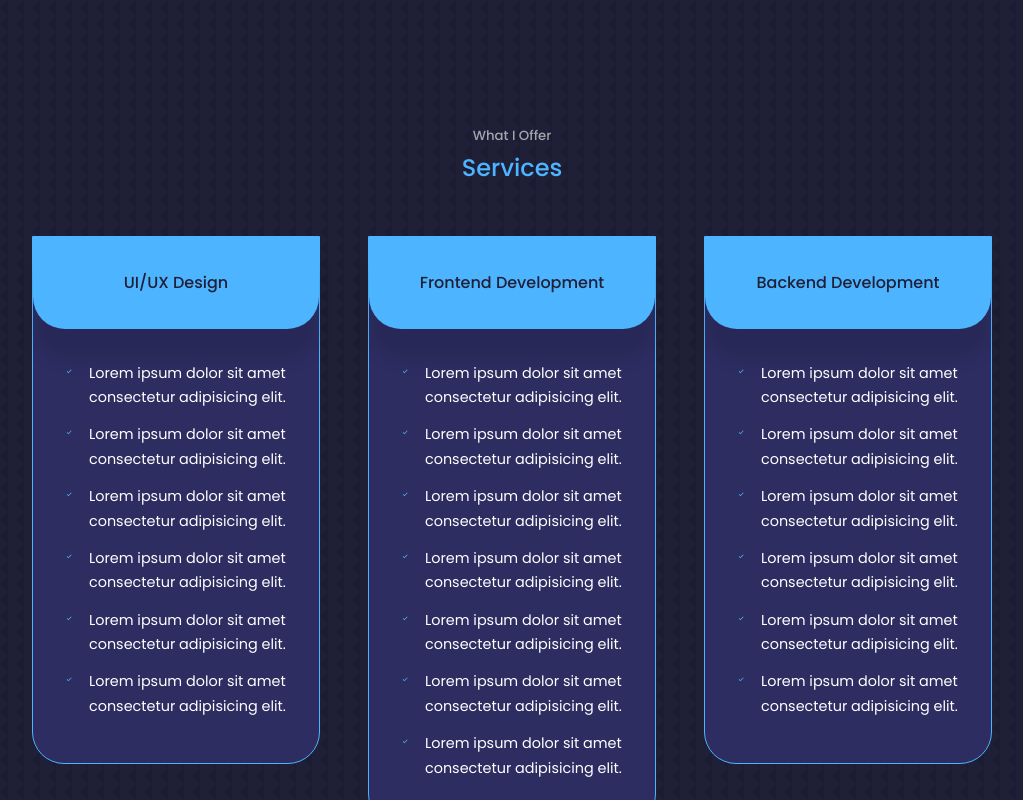
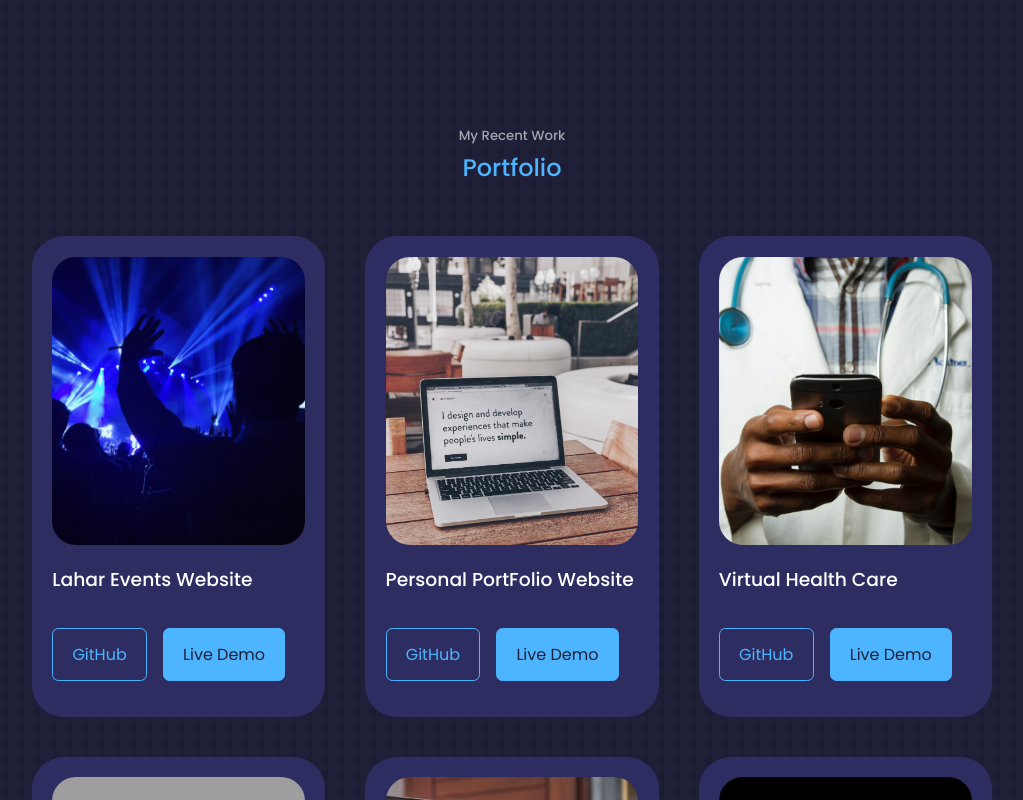
Before and after one commit to JatinBisht2308/PortFolio-Website, a React (Create React App) app in the folder portfolio1/: page / in a window 1280 px wide. Shown: the part 2160-2960 px from the top of the page, without its empty margins (128-1151 px from the left). Built offline with nearby package versions, Linux system fonts and the light colour scheme; grey boxes are pictures that could not be loaded.

Commit message:
:fire: removed services section

```diff
--- a/portfolio1/src/App.js
+++ b/portfolio1/src/App.js
@@ -2,7 +2,6 @@ import './App.css';
 import Header from "./components/header/Header";
 import Footer from "./components/footer/Footer";
 import Nav from "./components/navbar/Nav";
-import Services from "./components/services/Services";
 import Portfolio from "./components/portfolio/Portfolio";
 import About from "./components/about/About";
 import Experience from "./components/experience/Experience";
@@ -14,7 +13,6 @@ function App() {
       <Nav />
       <About />
       <Experience />
-      <Services />
       <Portfolio />
       <Contact />
       <Footer />
--- a/portfolio1/src/components/navbar/Nav.jsx
+++ b/portfolio1/src/components/navbar/Nav.jsx
@@ -31,9 +31,9 @@ const Nav = () => {
         <BiBook />
       </a>
       <a
-        href="#services"
-        onClick={() => setActiveNav("#services")}
-        className={activeNav === "#services" ? "active" : ""}
+        href="#portfolio"
+        onClick={() => setActiveNav("#portfolio")}
+        className={activeNav === "#portfolio" ? "active" : ""}
       >
         <RiServiceLine />
       </a>
--- a/portfolio1/src/components/services/Services.css
+++ /dev/null
@@ -1,66 +0,0 @@
-.services__container {
-  display: grid;
-  grid-template-columns: repeat(3, 1fr);
-  gap: 3rem;
-}
-.service {
-  background: var(--color-bg-variant);
-  border-radius: 0 0 2rem 2rem;
-  border: 1px solid var(--color-primary);
-  height: fit-content;
-  transition: var(--transition);
-}
-
-.service:hover {
-  background: transparent;
-  border-color: var(--color-primary-variant);
-  cursor: default;
-}
-.service__head {
-  background: var(--color-primary);
-  padding: 2rem;
-  border-radius: 0 0 2rem 2rem;
-  box-shadow: 0 2rem 1rem rgba(0, 0, 0, 0.1);
-}
-.service__head h3 {
-  color: var(--color-bg);
-  font-size: 1rem;
-  text-align: center;
-}
-
-.service__list {
-  padding: 2rem;
-}
-
-.service__list li {
-  display: flex;
-  gap: 1rem;
-  margin-bottom: 0.8rem;
-}
-
-.service__list-icon {
-  color: var(--color-primary);
-  margin-top: 2px;
-}
-.service__list p {
-  font-size: 0.9rem;
-}
-
-/* ~~~~~~~~~~~~~~~~~~~~~~~~~~~For tablets ~~~~~~~~~~~~~~~~~~~~~~~~~~~~~~~~~~~ */
-@media screen and (max-width: 1024px) {
-  .services__container {
-    grid-template-columns: 1fr 1fr;
-    gap: 2rem;
-  }
-  .service {
-    height: auto;
-  }
-}
-
-/* ~~~~~~~~~~~~~~~~~~~~~~~~~~~ For mobile ~~~~~~~~~~~~~~~~~~~~~~~~~~~~~~~~~~~ */
-@media screen and (max-width: 600px) {
-  .services__container {
-      grid-template-columns: 1fr;
-      gap: 1.5rem;
-  }
-}
--- a/portfolio1/src/components/services/Services.jsx
+++ /dev/null
@@ -1,128 +0,0 @@
-import React from "react";
-import "./Services.css";
-import { BiCheck } from "react-icons/bi";
-import 'animate.css';
-import AOS from 'aos';
-const Services = () => {
-  AOS.init();
-  return (
-    <section id="services">
-      <h5>What I Offer</h5>
-      <h2>Services</h2>
-
-      <div className="container services__container">
-        <article className="service"
-         data-aos="fade-right"
-         data-aos-duration="1000"
-         data-aos-delay="500">
-          <div className="service__head">
-            <h3>UI/UX Design</h3>
-          </div>
-          <ul className="service__list">
-            <li>
-              <BiCheck className="service__list-icon" />
-              <p>Lorem ipsum dolor sit amet consectetur adipisicing elit.</p>
-            </li>
-            <li>
-              <BiCheck className="service__list-icon" />
-              <p>Lorem ipsum dolor sit amet consectetur adipisicing elit.</p>
-            </li>
-            <li>
-              <BiCheck className="service__list-icon" />
-              <p>Lorem ipsum dolor sit amet consectetur adipisicing elit.</p>
-            </li>
-            <li>
-              <BiCheck className="service__list-icon" />
-              <p>Lorem ipsum dolor sit amet consectetur adipisicing elit.</p>
-            </li>
-            <li>
-              <BiCheck className="service__list-icon" />
-              <p>Lorem ipsum dolor sit amet consectetur adipisicing elit.</p>
-            </li>
-            <li>
-              <BiCheck className="service__list-icon" />
-              <p>Lorem ipsum dolor sit amet consectetur adipisicing elit.</p>
-            </li>
-          </ul>
-        </article>
-        {/* END OF UI/UX */}
-        <article className="service"
-         data-aos="slide-up"
-         data-aos-duration="1000"
-         data-aos-delay="500">
-          <div className="service__head">
-            <h3>Frontend Development</h3>
-          </div>
-          <ul className="service__list">
-            <li>
-              <BiCheck className="service__list-icon" />
-              <p>Lorem ipsum dolor sit amet consectetur adipisicing elit.</p>
-            </li>
-            <li>
-              <BiCheck className="service__list-icon" />
-              <p>Lorem ipsum dolor sit amet consectetur adipisicing elit.</p>
-            </li>
-            <li>
-              <BiCheck className="service__list-icon" />
-              <p>Lorem ipsum dolor sit amet consectetur adipisicing elit.</p>
-            </li>
-            <li>
-              <BiCheck className="service__list-icon" />
-              <p>Lorem ipsum dolor sit amet consectetur adipisicing elit.</p>
-            </li>
-            <li>
-              <BiCheck className="service__list-icon" />
-              <p>Lorem ipsum dolor sit amet consectetur adipisicing elit.</p>
-            </li>
-            <li>
-              <BiCheck className="service__list-icon" />
-              <p>Lorem ipsum dolor sit amet consectetur adipisicing elit.</p>
-            </li>
-            <li>
-              <BiCheck className="service__list-icon" />
-              <p>Lorem ipsum dolor sit amet consectetur adipisicing elit.</p>
-            </li>
-          </ul>
-        </article>
-        {/* END OF Frontend Development */}
-        <article className="service"
-         data-aos="fade-left"
-         data-aos-duration="1000"
-         data-aos-delay="500">
-          <div className="service__head">
-            <h3>Backend Development</h3>
-          </div>
-          <ul className="service__list">
-            <li>
-              <BiCheck className="service__list-icon" />
-              <p>Lorem ipsum dolor sit amet consectetur adipisicing elit.</p>
-            </li>
-            <li>
-              <BiCheck className="service__list-icon" />
-              <p>Lorem ipsum dolor sit amet consectetur adipisicing elit.</p>
-            </li>
-            <li>
-              <BiCheck className="service__list-icon" />
-              <p>Lorem ipsum dolor sit amet consectetur adipisicing elit.</p>
-            </li>
-            <li>
-              <BiCheck className="service__list-icon" />
-              <p>Lorem ipsum dolor sit amet consectetur adipisicing elit.</p>
-            </li>
-            <li>
-              <BiCheck className="service__list-icon" />
-              <p>Lorem ipsum dolor sit amet consectetur adipisicing elit.</p>
-            </li>
-            <li>
-              <BiCheck className="service__list-icon" />
-              <p>Lorem ipsum dolor sit amet consectetur adipisicing elit.</p>
-            </li>
-          </ul>
-        </article>
-        {/* END OF Backend Development */}
-      </div>
-    </section>
-  );
-};
-
-export default Services;
```
